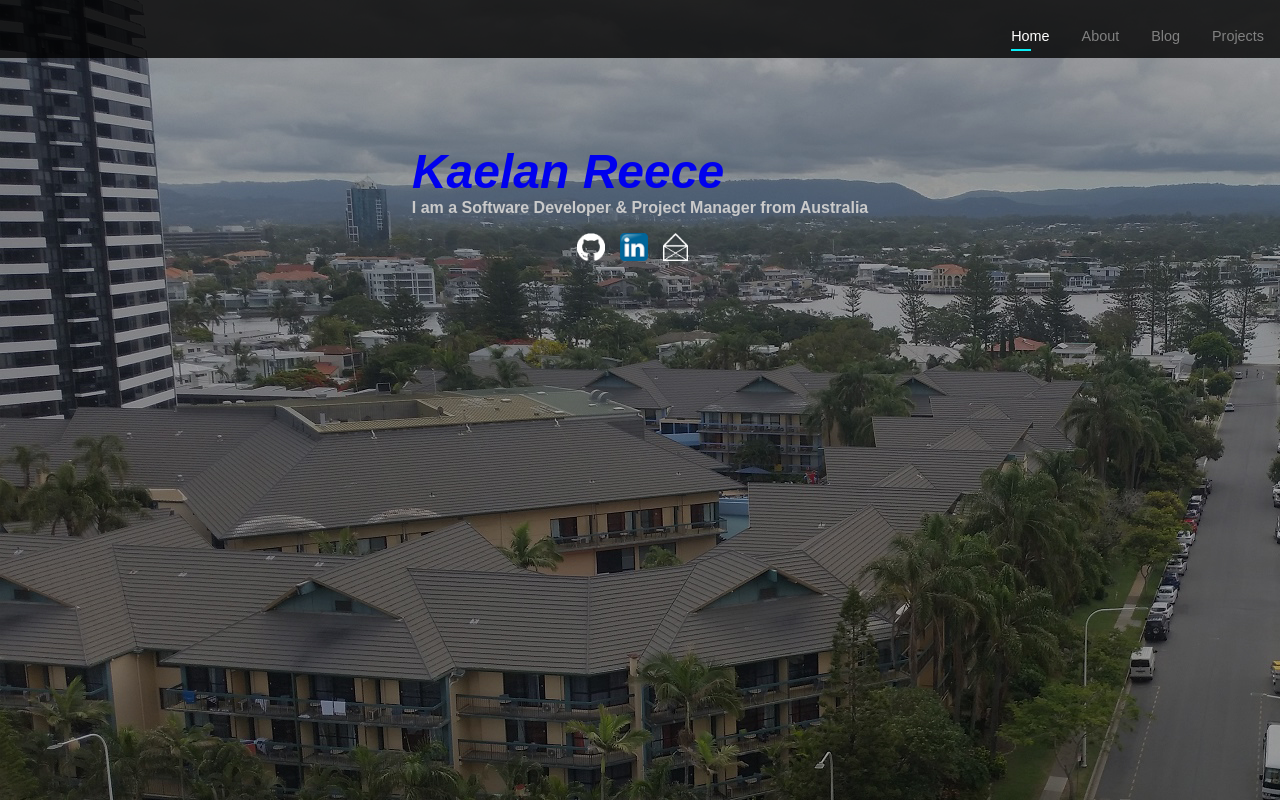
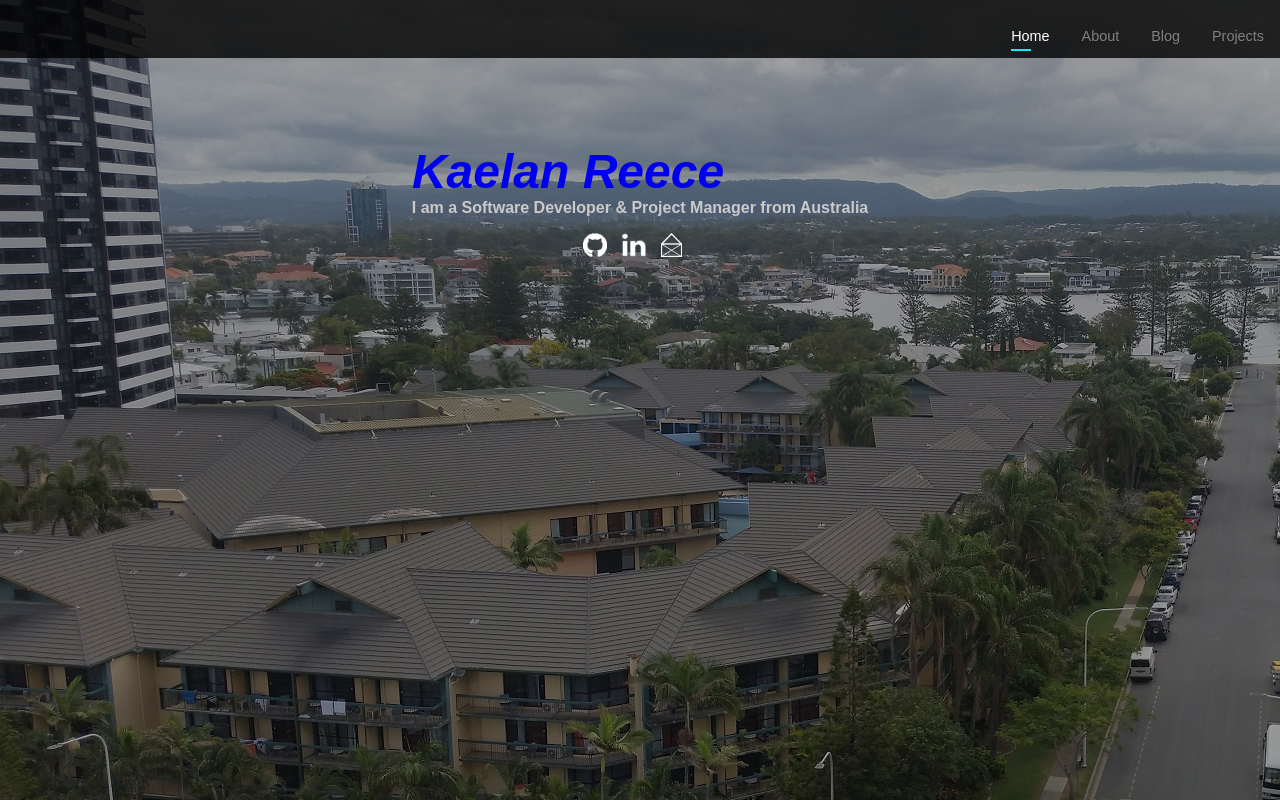
Before and after one commit to kaelanhr/PortfolioSite, a React (Create React App) app in the folder Client/: page / in a window 1280 px wide. Built offline with nearby package versions, Linux system fonts and the light colour scheme; no server answers.

Commit message:
improved social media icons

```diff
--- a/Client/src/scss/Components/Links/SocialMediaLinks.scss
+++ b/Client/src/scss/Components/Links/SocialMediaLinks.scss
@@ -4,6 +4,10 @@
 }
 
 .social-media-link {
-	height: 28px;
+	height: 1.5rem;
 	padding-right: 15px;
+
+	a {
+		background-color: black;
+	}
 }
```
Also changed, not shown: Client/public/Icons/Social/linkedin.png.
